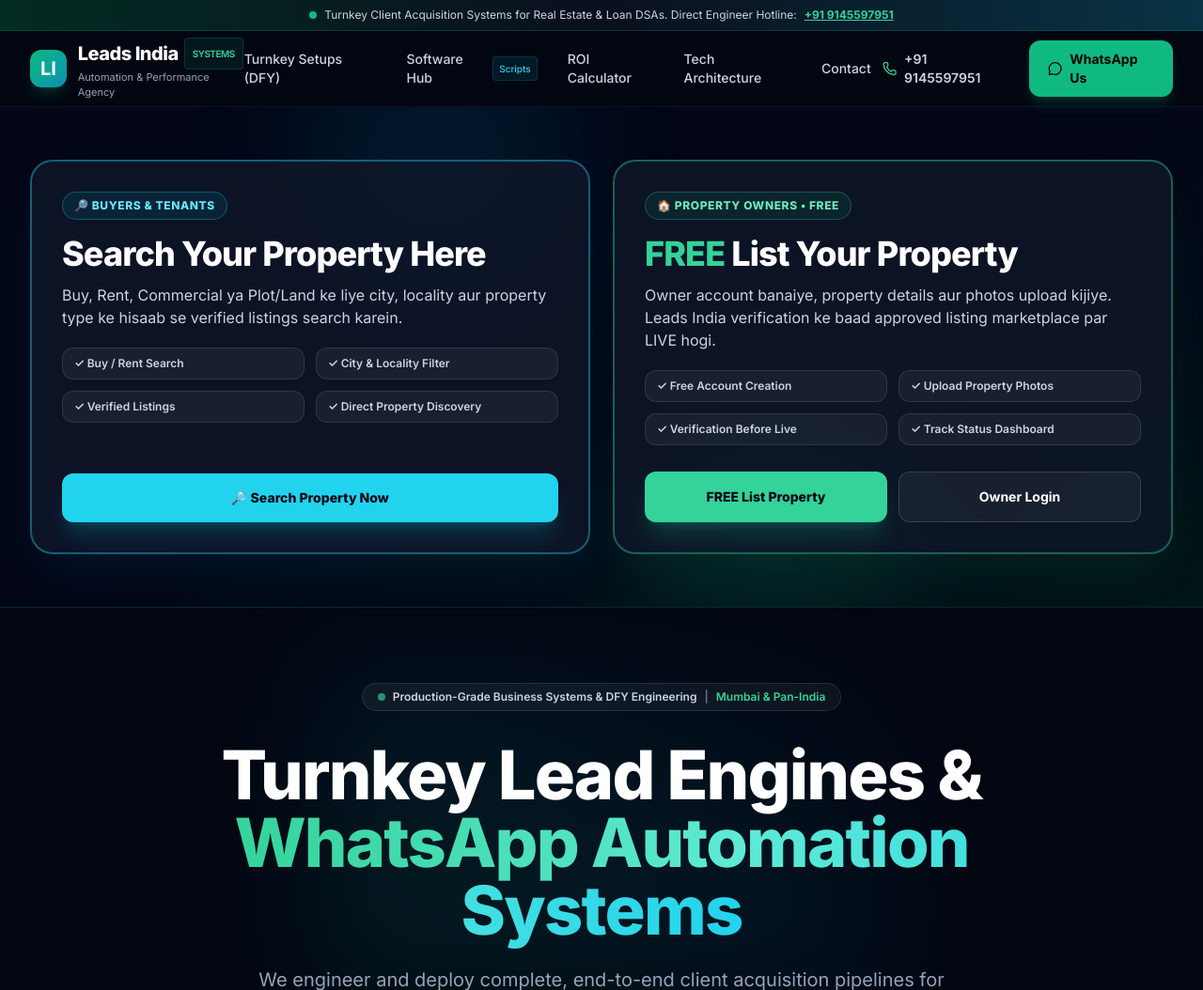
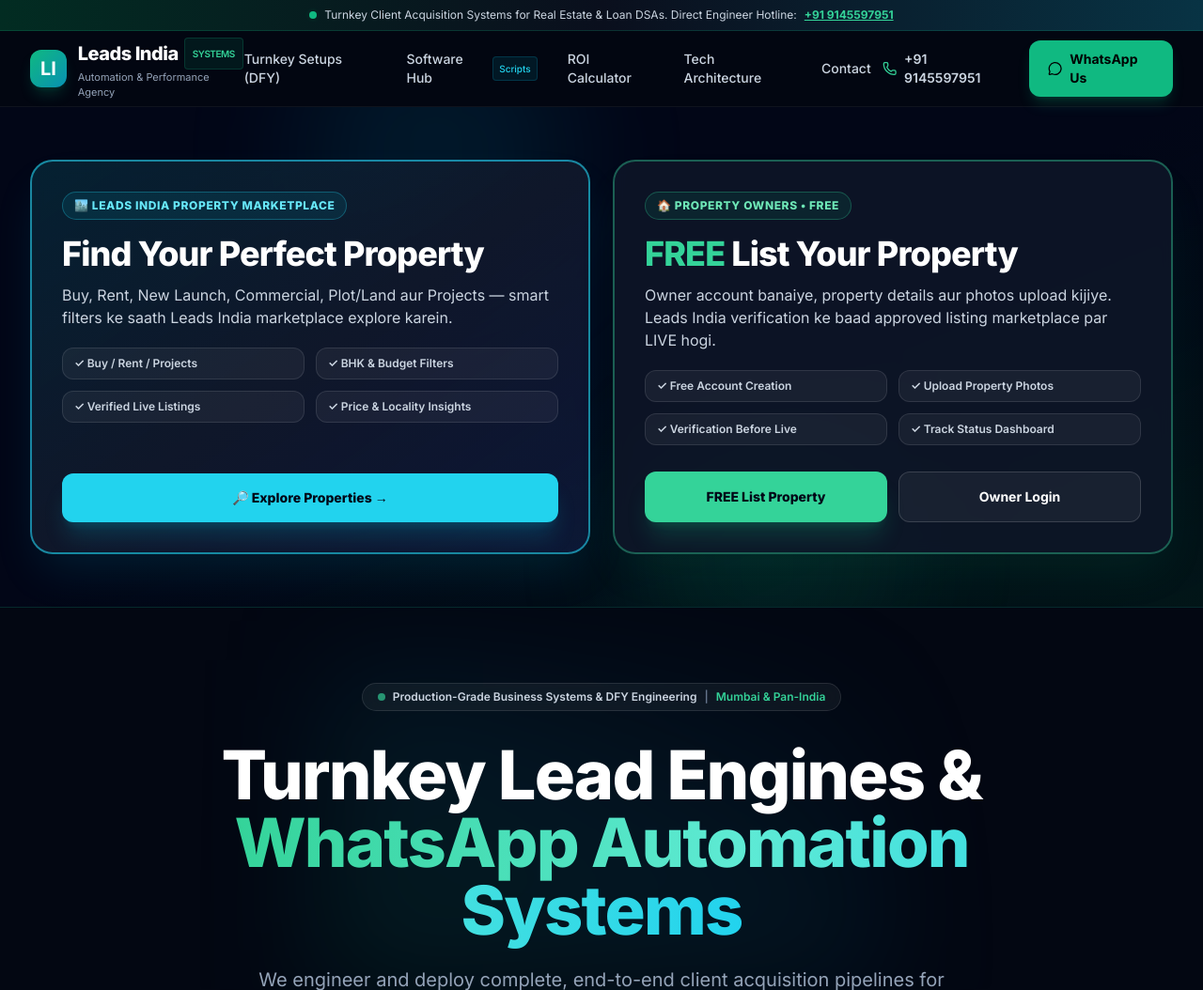
Before and after one commit to primesolution1998-cloud/leadsindia-website, a PHP site: page / in a window 1280 px wide. Shown: the top 1054 px of the page at 94% size. Run offline with PHP 8.4, Linux system fonts and the light colour scheme; some libraries are stand-ins or nearby versions.

Commit message:
Link homepage top-left property block to marketplace

```diff
--- a/property-owner-campaign-block.php
+++ b/property-owner-campaign-block.php
@@ -1,30 +1,16 @@
 <?php
-// Homepage property actions: Search left, Free Listing right.
+// Homepage property actions: Marketplace left, Free Listing right.
 ?>
 <section id="property-actions" class="relative overflow-hidden border-b border-emerald-500/20 bg-gradient-to-br from-slate-950 via-slate-950 to-emerald-950/40">
-  <div class="absolute inset-0 pointer-events-none">
-    <div class="absolute -top-24 left-1/4 h-72 w-72 rounded-full bg-cyan-500/10 blur-3xl"></div>
-    <div class="absolute -bottom-24 right-1/4 h-72 w-72 rounded-full bg-emerald-500/10 blur-3xl"></div>
-  </div>
+  <div class="absolute inset-0 pointer-events-none"><div class="absolute -top-24 left-1/4 h-72 w-72 rounded-full bg-cyan-500/10 blur-3xl"></div><div class="absolute -bottom-24 right-1/4 h-72 w-72 rounded-full bg-emerald-500/10 blur-3xl"></div></div>
   <div class="relative max-w-7xl mx-auto px-4 sm:px-6 lg:px-8 py-10 lg:py-14">
     <div class="grid lg:grid-cols-2 gap-6 items-stretch">
-      <div class="rounded-3xl border-2 border-cyan-400/40 bg-slate-900/80 p-6 sm:p-8 shadow-2xl shadow-cyan-500/10 backdrop-blur flex flex-col justify-between">
-        <div>
-          <div class="inline-flex items-center gap-2 rounded-full border border-cyan-400/30 bg-cyan-500/10 px-3 py-1.5 text-xs font-extrabold uppercase tracking-wider text-cyan-300">🔎 Buyers & Tenants</div>
-          <h2 class="mt-4 text-3xl sm:text-4xl font-black tracking-tight text-white leading-tight">Search Your Property Here</h2>
-          <p class="mt-3 text-sm sm:text-base text-slate-300 leading-relaxed">Buy, Rent, Commercial ya Plot/Land ke liye city, locality aur property type ke hisaab se verified listings search karein.</p>
-          <div class="mt-5 grid sm:grid-cols-2 gap-3 text-xs font-semibold text-slate-300"><span class="rounded-xl border border-white/10 bg-white/5 px-3 py-2">✓ Buy / Rent Search</span><span class="rounded-xl border border-white/10 bg-white/5 px-3 py-2">✓ City & Locality Filter</span><span class="rounded-xl border border-white/10 bg-white/5 px-3 py-2">✓ Verified Listings</span><span class="rounded-xl border border-white/10 bg-white/5 px-3 py-2">✓ Direct Property Discovery</span></div>
-        </div>
-        <a href="/search-property" class="mt-7 inline-flex items-center justify-center gap-2 rounded-xl bg-cyan-400 hover:bg-cyan-300 px-6 py-4 text-sm font-black text-slate-950 shadow-xl shadow-cyan-500/20 transition">🔎 Search Property Now</a>
+      <div class="rounded-3xl border-2 border-cyan-400/60 bg-gradient-to-br from-cyan-950/60 via-slate-900 to-blue-950/50 p-6 sm:p-8 shadow-2xl shadow-cyan-500/15 backdrop-blur flex flex-col justify-between">
+        <div><div class="inline-flex items-center gap-2 rounded-full border border-cyan-400/30 bg-cyan-500/10 px-3 py-1.5 text-xs font-extrabold uppercase tracking-wider text-cyan-300">🏙️ LEADS INDIA PROPERTY MARKETPLACE</div><h2 class="mt-4 text-3xl sm:text-4xl font-black tracking-tight text-white leading-tight">Find Your Perfect Property</h2><p class="mt-3 text-sm sm:text-base text-slate-300 leading-relaxed">Buy, Rent, New Launch, Commercial, Plot/Land aur Projects — smart filters ke saath Leads India marketplace explore karein.</p><div class="mt-5 grid sm:grid-cols-2 gap-3 text-xs font-semibold text-slate-300"><span class="rounded-xl border border-white/10 bg-white/5 px-3 py-2">✓ Buy / Rent / Projects</span><span class="rounded-xl border border-white/10 bg-white/5 px-3 py-2">✓ BHK & Budget Filters</span><span class="rounded-xl border border-white/10 bg-white/5 px-3 py-2">✓ Verified Live Listings</span><span class="rounded-xl border border-white/10 bg-white/5 px-3 py-2">✓ Price & Locality Insights</span></div></div>
+        <a href="/properties" class="mt-7 inline-flex items-center justify-center gap-2 rounded-xl bg-cyan-400 hover:bg-cyan-300 px-6 py-4 text-sm font-black text-slate-950 shadow-xl shadow-cyan-500/20 transition">🔎 Explore Properties →</a>
       </div>
-
       <div class="rounded-3xl border-2 border-emerald-400/40 bg-slate-900/80 p-6 sm:p-8 shadow-2xl shadow-emerald-500/10 backdrop-blur flex flex-col justify-between">
-        <div>
-          <div class="inline-flex items-center gap-2 rounded-full border border-emerald-400/30 bg-emerald-500/10 px-3 py-1.5 text-xs font-extrabold uppercase tracking-wider text-emerald-300">🏠 Property Owners • FREE</div>
-          <h2 class="mt-4 text-3xl sm:text-4xl font-black tracking-tight text-white leading-tight"><span class="text-emerald-400">FREE</span> List Your Property</h2>
-          <p class="mt-3 text-sm sm:text-base text-slate-300 leading-relaxed">Owner account banaiye, property details aur photos upload kijiye. Leads India verification ke baad approved listing marketplace par LIVE hogi.</p>
-          <div class="mt-5 grid sm:grid-cols-2 gap-3 text-xs font-semibold text-slate-300"><span class="rounded-xl border border-white/10 bg-white/5 px-3 py-2">✓ Free Account Creation</span><span class="rounded-xl border border-white/10 bg-white/5 px-3 py-2">✓ Upload Property Photos</span><span class="rounded-xl border border-white/10 bg-white/5 px-3 py-2">✓ Verification Before Live</span><span class="rounded-xl border border-white/10 bg-white/5 px-3 py-2">✓ Track Status Dashboard</span></div>
-        </div>
+        <div><div class="inline-flex items-center gap-2 rounded-full border border-emerald-400/30 bg-emerald-500/10 px-3 py-1.5 text-xs font-extrabold uppercase tracking-wider text-emerald-300">🏠 Property Owners • FREE</div><h2 class="mt-4 text-3xl sm:text-4xl font-black tracking-tight text-white leading-tight"><span class="text-emerald-400">FREE</span> List Your Property</h2><p class="mt-3 text-sm sm:text-base text-slate-300 leading-relaxed">Owner account banaiye, property details aur photos upload kijiye. Leads India verification ke baad approved listing marketplace par LIVE hogi.</p><div class="mt-5 grid sm:grid-cols-2 gap-3 text-xs font-semibold text-slate-300"><span class="rounded-xl border border-white/10 bg-white/5 px-3 py-2">✓ Free Account Creation</span><span class="rounded-xl border border-white/10 bg-white/5 px-3 py-2">✓ Upload Property Photos</span><span class="rounded-xl border border-white/10 bg-white/5 px-3 py-2">✓ Verification Before Live</span><span class="rounded-xl border border-white/10 bg-white/5 px-3 py-2">✓ Track Status Dashboard</span></div></div>
         <div class="mt-7 grid sm:grid-cols-2 gap-3"><a href="/owner/register.php" class="inline-flex items-center justify-center gap-2 rounded-xl bg-emerald-400 hover:bg-emerald-300 px-5 py-4 text-sm font-black text-slate-950 shadow-xl shadow-emerald-500/20 transition">FREE List Property</a><a href="/owner/login.php" class="inline-flex items-center justify-center gap-2 rounded-xl border border-white/15 bg-white/5 hover:bg-white/10 px-5 py-4 text-sm font-bold text-white transition">Owner Login</a></div>
       </div>
     </div>
```
